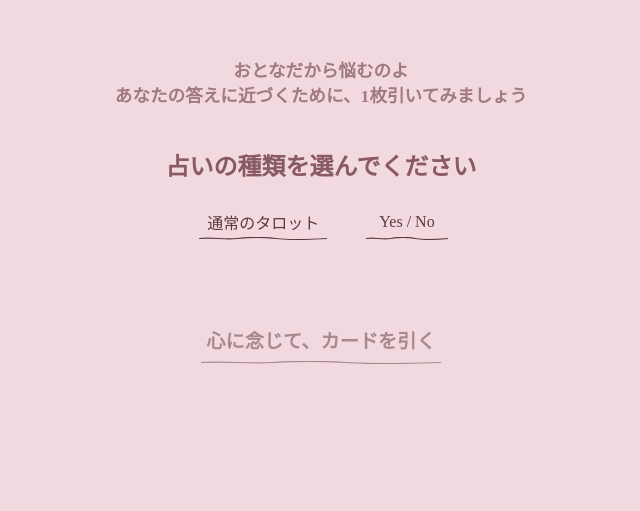
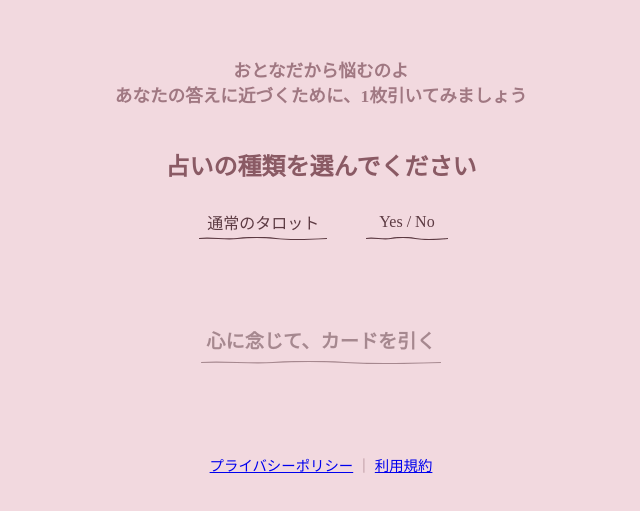
Before and after one commit to lilan-dubai/tarot, a plain HTML site: page index.html in a window 1280 px wide. Shown: the part 81-592 px from the top of the page, without its empty margins (319-959 px from the left). Drawn offline with Linux system fonts and the light colour scheme; a web font is replaced by a local one.

Commit message:
Add footer with privacy and terms links

```diff
--- a/index.html
+++ b/index.html
@@ -57,6 +57,12 @@
     </section>
   </div>
 
+
+  <footer style="text-align: center; margin-top: 60px; font-size: 0.9rem; color: #a07882;">
+  <a href="privacy.html">プライバシーポリシー</a> ｜ <a href="terms.html">利用規約</a>
+</footer>
+
+
   <script src="script.js"></script>
 </body>
 </html>
```
